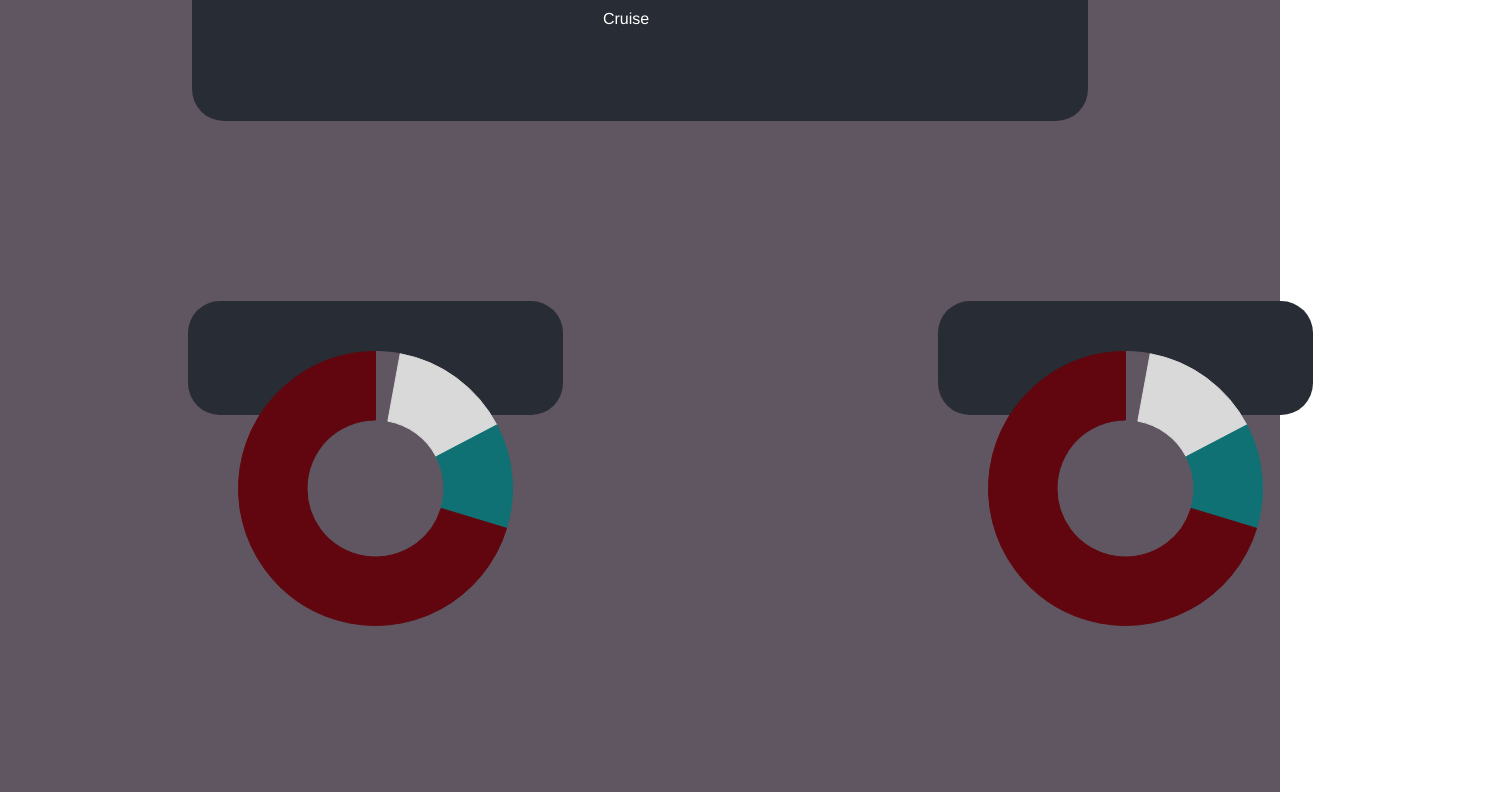
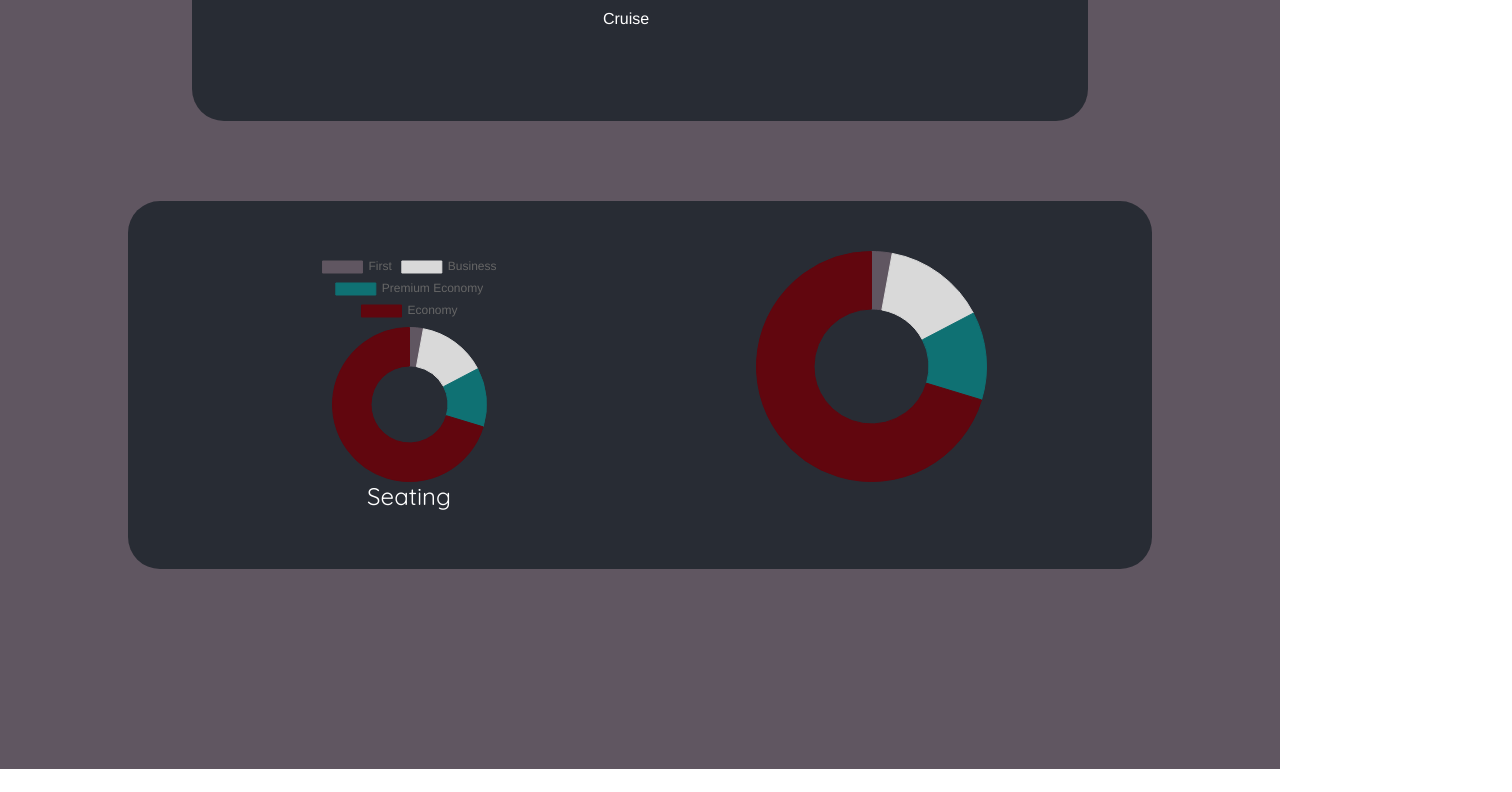
Before and after one commit to KBOlifant/DataVisualizationReact, a React (Create React App) app in the folder reactvisuals/: page / in a window 1280 px wide. Shown: the part 3348-4140 px from the top of the page, 1512 px wide, since content can reach past the window. After the commit the page ends 4117 px from the top, so only its background shows below. Built offline with nearby package versions, Linux system fonts and the light colour scheme.

Commit message:
Finished doughnut chart

```diff
--- a/reactvisuals/src/App.css
+++ b/reactvisuals/src/App.css
@@ -76,24 +76,10 @@
   margin: auto;
 }
 
-.smallGraphs{
-  width: 1500px;
-  margin: auto;
-
-}
-
 #bigGraph{
   width: 70%;
   background-color: #282c34;
   margin: auto;
-  border-radius: 32px;
-  margin-top: 80px;
-  padding: 50px;
-}
-
-#smallGraph{
-  width: 200px;
-  background-color: #282c34;
   border-radius: 32px;
   margin-top: 80px;
   padding: 50px;
@@ -339,15 +325,16 @@ canvas {
 
 .doughnut-charts-container {
   display: flex;
-  padding-top: 100px;
-  justify-content: space-around; /* Adjusts the space between the charts */
+  width: 400px;
+  justify-content: space-around;
 }
 
-.doughnutChart{
-  width: 200px;
-  height: 400px;
+
+#smallGraphs{
+  width: 80%;
   background-color: #282c34;
   border-radius: 32px;
+  margin: auto;
+  padding: 50px;
   margin-top: 80px;
-  padding: 50px;
 }
--- a/reactvisuals/src/App.js
+++ b/reactvisuals/src/App.js
@@ -40,11 +40,13 @@ function App() {
             <RadarSection />
           </div>
         </div>
-        <div className="smallGraphs">
+        <div id="smallGraphs" >
+
           <Row className="justify-content-center">
             <div className='doughnut-charts-container'>
               <div className= "doughnutChart" style={{width: '25%', height: '25%'}}>
                 <Doughnut01 />
+                <h4>Seating</h4>
               </div>
               <div className= "doughnutChart" style={{width: '25%', height: '25%'}}>
                 <Doughnut02 />
--- a/reactvisuals/src/components/Doughnut01.js
+++ b/reactvisuals/src/components/Doughnut01.js
@@ -8,7 +8,7 @@ const DoughnutChart = () => {
         labels: ['First', 'Business', 'Premium Economy', 'Economy'],
         datasets: [
             {
-                label: '# of Votes',
+                label: '# of Seats',
                 data: [14, 70, 60, 341],
                 backgroundColor: [
                     '#605661',
@@ -30,10 +30,10 @@ const DoughnutChart = () => {
     const options = {
         plugins: {
             legend: {
-                display: false, // Disable the legend
+                display: true, // Disable the legend
             },
             tooltip: {
-                enabled: false, // Disable the tooltips
+                enabled: true, // Disable the tooltips
             },
         },
     };
```
